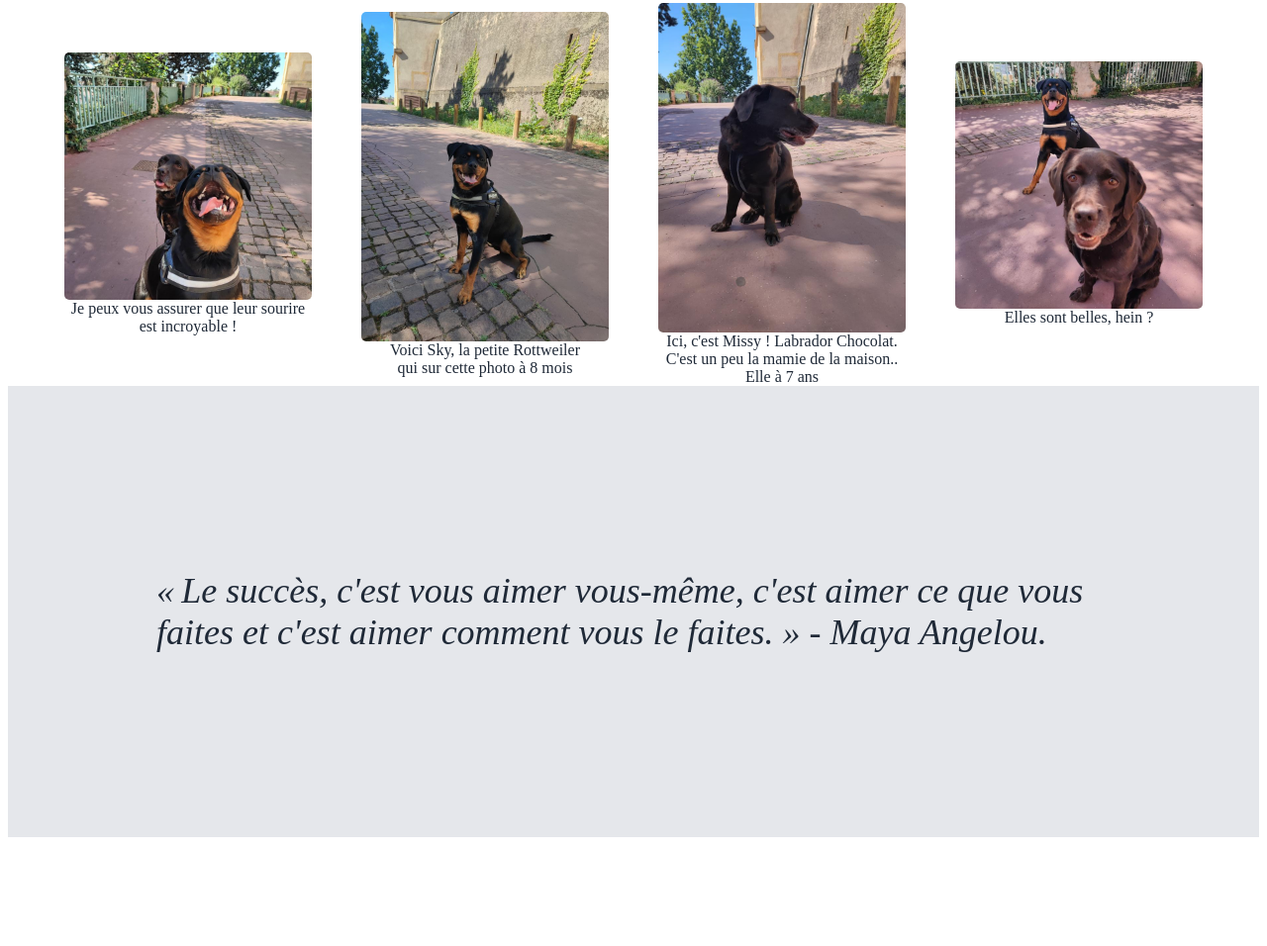
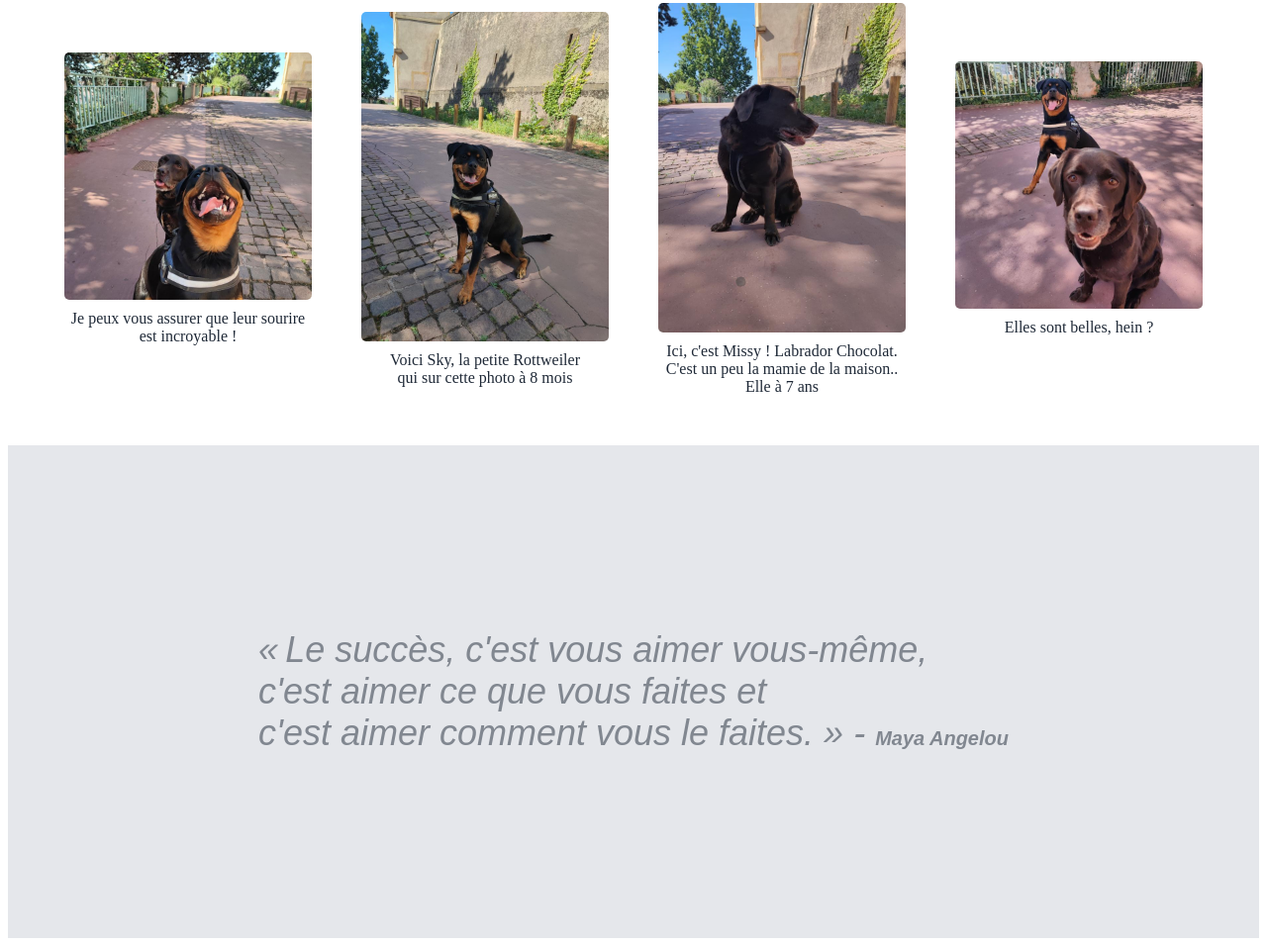
Before and after one commit to ADotBit/second_projet, a plain HTML site: page index.html in a window 1280 px wide. Shown: the part 500-1456 px from the top of the page at 99% size. Before the commit the page ends 1354 px from the top, so only its background shows below. Drawn offline with Linux system fonts and the light colour scheme.

Commit message:
add different font to quote

```diff
--- a/index.html
+++ b/index.html
@@ -51,7 +51,7 @@
   </section>
   <section class="quote">
     <div class="box">
-      <p class="phrase">« Le succès, c'est vous aimer vous-même, c'est aimer ce que vous faites et c'est aimer comment vous le faites. » - Maya Angelou. </p>
+      <p class="phrase">« Le succès, c'est vous aimer vous-même,<br> c'est aimer ce que vous faites et<br> c'est aimer comment vous le faites. » - <span>Maya Angelou</span> </p>
     </div>
   </section>
 
--- a/style.css
+++ b/style.css
@@ -90,10 +90,11 @@ img{
     border-radius: 5px;
 }
 
-.info{
+.subtext{
     text-align: center;
-    justify-content: center;
     color: #1F2937;
+    padding-top: 10px;
+    padding-bottom: 50px;
 }
 
 /* Troisieme partie */
@@ -105,10 +106,16 @@ img{
 }
 
 .phrase{
+    font-family: "Muli", sans-serif;
     font-size: 36px;
     color: #1F2937;
-    font-weight: thin;
+    opacity: 0.5;
     font-style: italic;
+}
+
+span{
+    font-weight: bold;
+    font-size: 20px;
 }
 
 .box{
```
